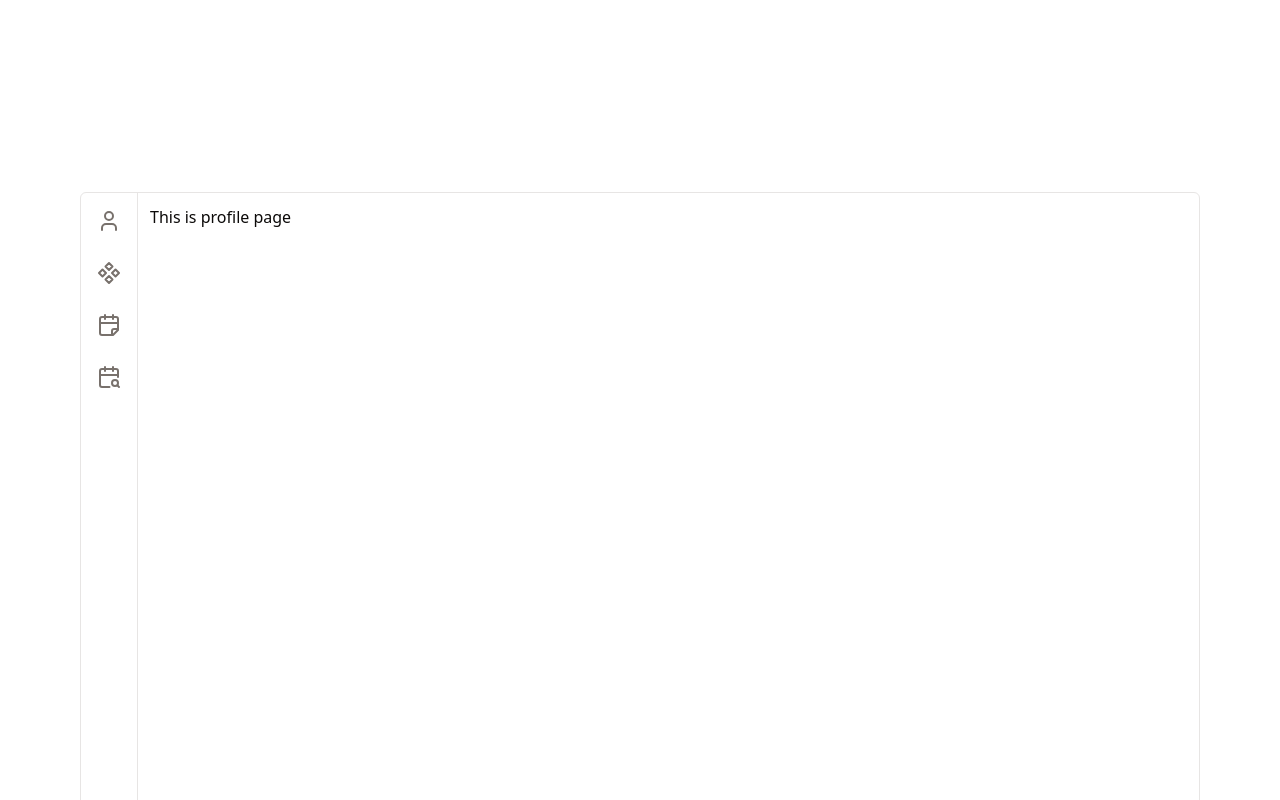
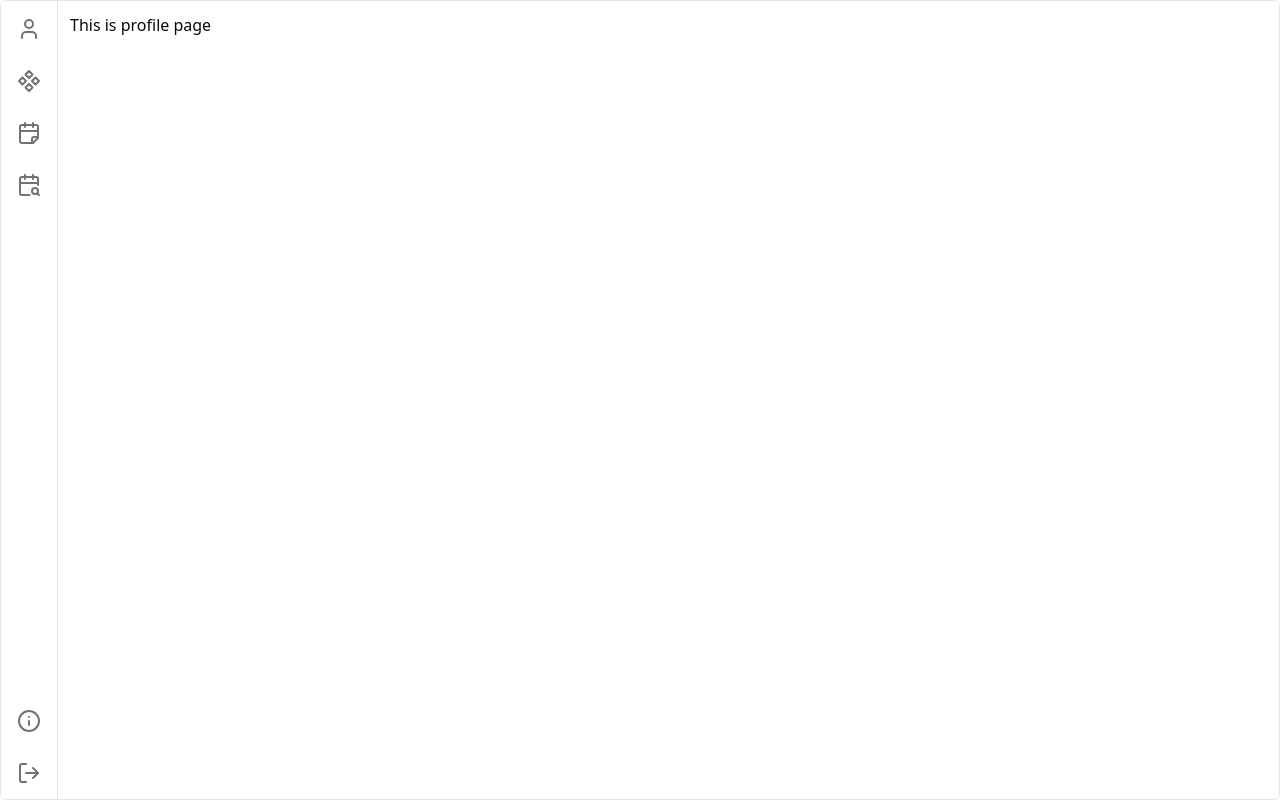
Before and after one commit to BoatifyHorizon/kyak, a React (Vite) app: page / in a window 1280 px wide. Shown: the top 800 px of the page. Built offline with nearby package versions, Linux system fonts and the light colour scheme.

Commit message:
layout - Stretch the content to fill the full w & h

```diff
--- a/src/components/layout.tsx
+++ b/src/components/layout.tsx
@@ -12,8 +12,8 @@ interface Route {
 
 const Layout = (props: React.PropsWithChildren) => {
   return (
-    <div className="flex w-full justify-center mt-48">
-      <div className="flex min-w-[70rem] border rounded-md">
+    <div className="h-screen">
+      <div className="flex min-w-[70rem] border rounded-md h-full">
         <Navbar />
         <Separator orientation="vertical" />
         <div className="p-3">{props.children}</div>
```
